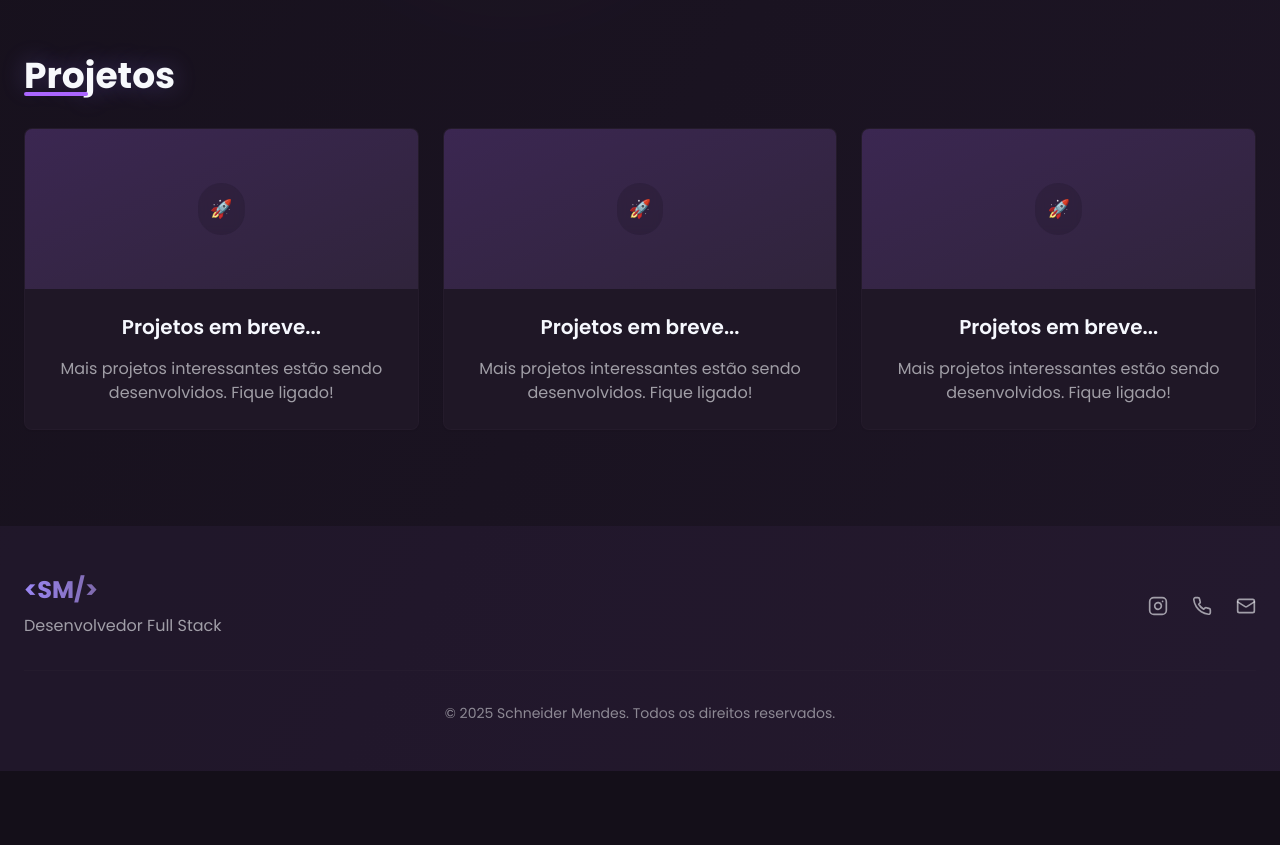
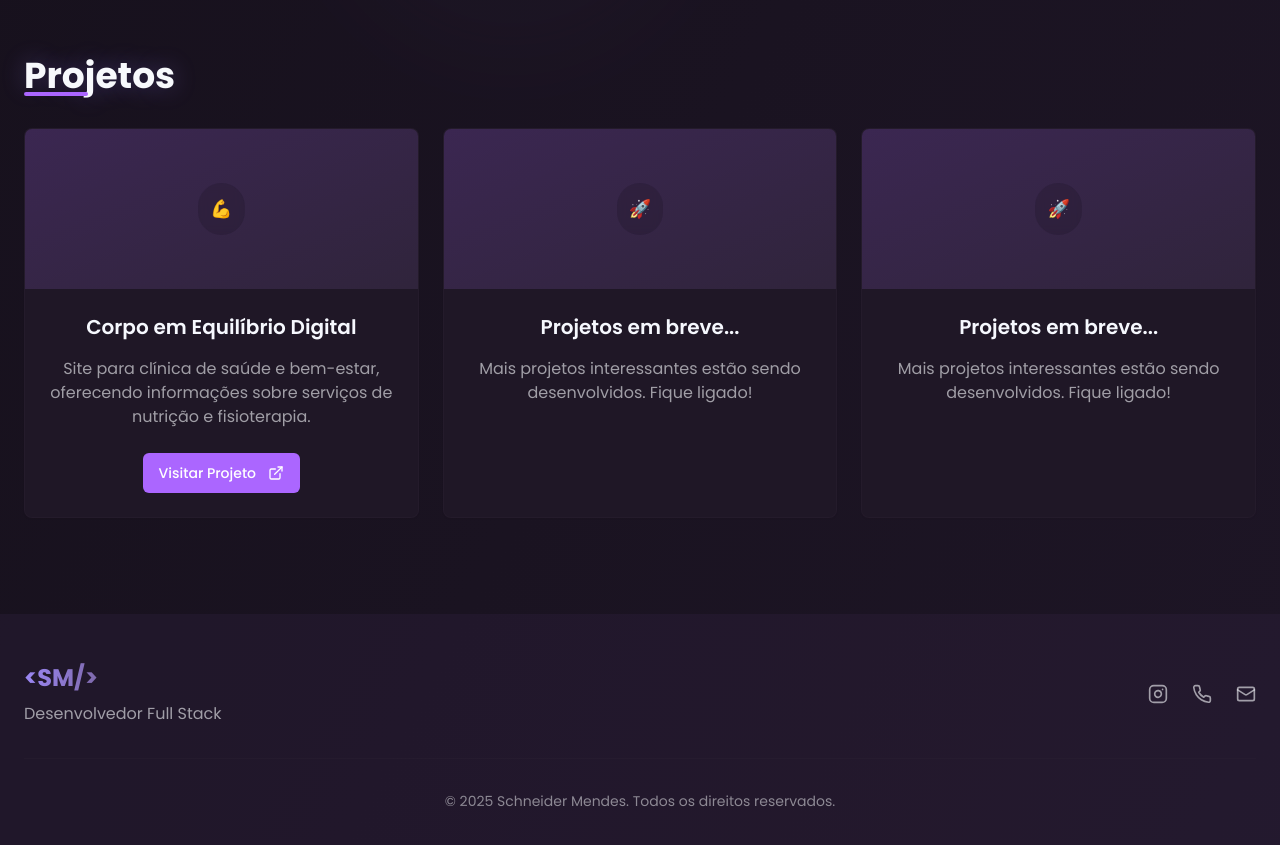
Before and after one commit to gmendes7/schneider-mendes-portfolio-glow, a React (Vite) app: page / in a window 1280 px wide. Shown: the part 1540-2385 px from the top of the page. Before the commit the page ends 2311 px from the top, so only its background shows below. Built offline with nearby package versions, Linux system fonts and the light colour scheme.

Commit message:
Add project link and redirect
Adds a link to "Corpo em Equilíbrio Digital" in the project cards, redirecting to the specified URL.

```diff
--- a/src/components/Projects.tsx
+++ b/src/components/Projects.tsx
@@ -1,5 +1,7 @@
 
 import { Card, CardContent } from "@/components/ui/card";
+import { Button } from "@/components/ui/button";
+import { ExternalLink } from "lucide-react";
 
 const Projects = () => {
   return (
@@ -7,11 +9,53 @@ const Projects = () => {
       <h2 className="section-title">Projetos</h2>
 
       <div className="grid grid-cols-1 md:grid-cols-3 gap-6">
-        {[1, 2, 3].map((item) => (
+        <RealProjectCard
+          title="Corpo em Equilíbrio Digital"
+          description="Site para clínica de saúde e bem-estar, oferecendo informações sobre serviços de nutrição e fisioterapia."
+          emoji="💪"
+          url="https://corpo-em-equilibrio-digital.lovable.app"
+        />
+        {[1, 2].map((item) => (
           <ProjectCard key={item} />
         ))}
       </div>
     </section>
+  );
+};
+
+interface RealProjectCardProps {
+  title: string;
+  description: string;
+  emoji: string;
+  url: string;
+}
+
+const RealProjectCard = ({ title, description, emoji, url }: RealProjectCardProps) => {
+  return (
+    <Card className="bg-card border border-border/30 overflow-hidden glow-effect flex flex-col">
+      <div className="h-40 bg-gradient-to-br from-primary/20 to-accent/10 flex items-center justify-center">
+        <div className="bg-background/20 backdrop-blur-sm p-3 rounded-full">
+          <span className="text-lg">{emoji}</span>
+        </div>
+      </div>
+      <CardContent className="p-6 flex-grow flex flex-col">
+        <h3 className="text-xl font-semibold mb-4 text-center">{title}</h3>
+        <p className="text-foreground/60 text-center mb-4 flex-grow">
+          {description}
+        </p>
+        <div className="flex justify-center mt-auto">
+          <Button
+            as="a"
+            href={url}
+            target="_blank"
+            rel="noopener noreferrer"
+            className="bg-primary hover:bg-primary/80 mt-2"
+          >
+            Visitar Projeto <ExternalLink className="ml-1 h-4 w-4" />
+          </Button>
+        </div>
+      </CardContent>
+    </Card>
   );
 };
 
```
